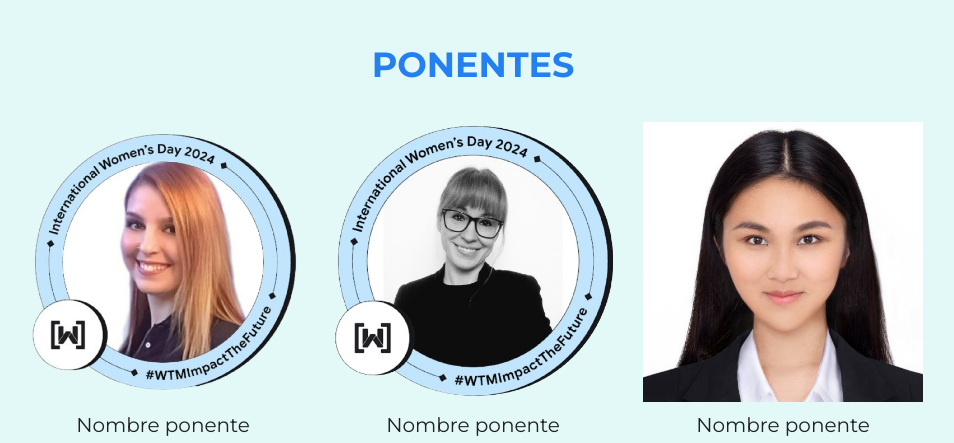
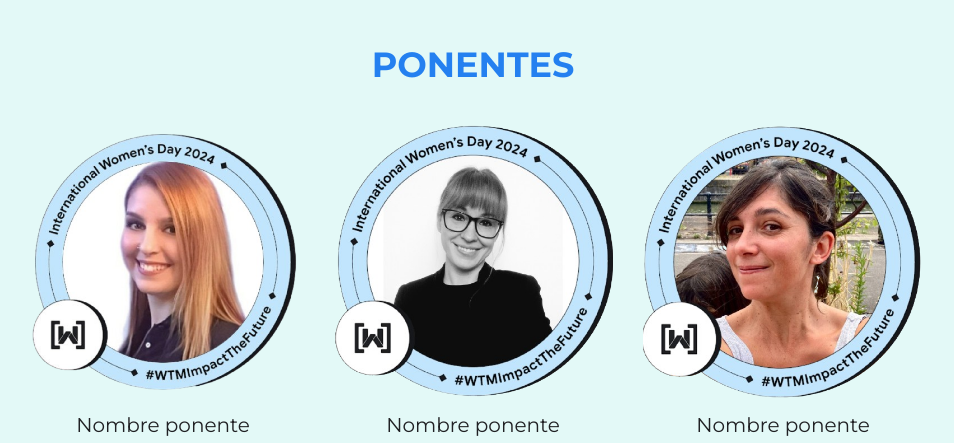
Before and after one commit to WTM-2024-Event/WomenTechmakers, a website built with Vite: page src/index.html in a window 1280 px wide. Shown: the part 2460-2903 px from the top of the page, without its empty margins (167-1121 px from the left). Built offline with nearby package versions, Linux system fonts and the light colour scheme.

Commit message:
photos updated

```diff
--- a/src/partials/ponentes.html
+++ b/src/partials/ponentes.html
@@ -33,7 +33,7 @@
 
     <div>
       <div class="speakers__img_container container">
-        <img src="./images/istockphoto-1328879352-612x612.jpg" class="speakers__img_container_unique img" alt="Nombre de la ponente"/>
+        <img src="./images/AranzazuS.png" class="speakers__img_container_unique img" alt="Nombre de la ponente"/>
       </div>
       <div class="speakers__img_name">
         <p class="speakers__img_name-p">Nombre ponente</p>
--- a/src/scss/layout/_ponentes.scss
+++ b/src/scss/layout/_ponentes.scss
@@ -38,7 +38,6 @@
         width: 100%;
         height: 100%;
         object-fit: cover;
-
         }
       }
 
```
Also changed, not shown: src/images/AranzazuS.png (added).
